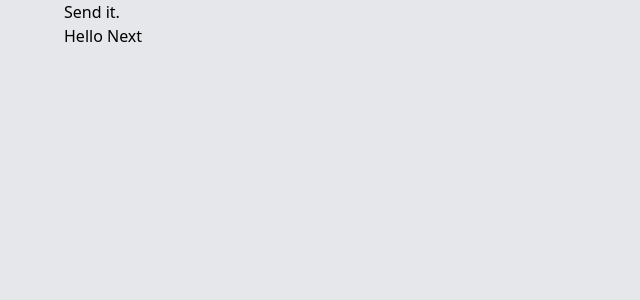
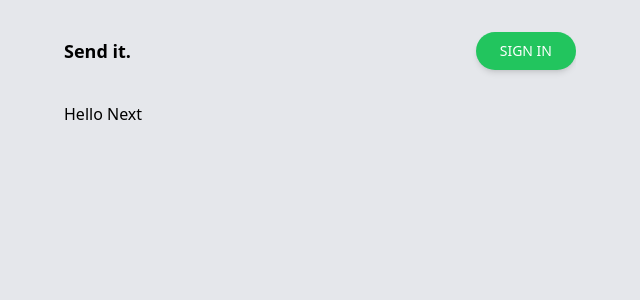
Before and after one commit to ParnaSaeidpour/postit, a Next.js app: page / in a window 1280 px wide. Shown: the top 300 px of the page, without its empty margins (320-960 px from the left). Built offline with nearby package versions, Linux system fonts and the light colour scheme; no server answers.

Commit message:
Passinh Nav component

```diff
--- /dev/null
+++ b/app/layout.jsx
@@ -0,0 +1,27 @@
+import './globals.css'
+import { Nav } from './auth/Nav'
+import { Roboto } from '@next/font/google'
+
+const roboto = Roboto({
+  weight: ['400', '700'],
+  variable: "--font-roboto",
+  subsets: ['latin'],
+})
+export default function RootLayout({
+  children,
+}) {
+  return (
+    <html lang="en">
+      {/*
+        <head /> will contain the components returned by the nearest parent
+        head.tsx. Find out more at https://beta.nextjs.org/docs/api-reference/file-conventions/head
+      */}
+      <head />
+      <body className={`mx-4 md:mx-48 xl:mx-96 ${roboto.variable} bg-gray-200`}>
+        <Nav/>
+        {children}
+        </body>
+
+    </html>
+  )
+}
```
